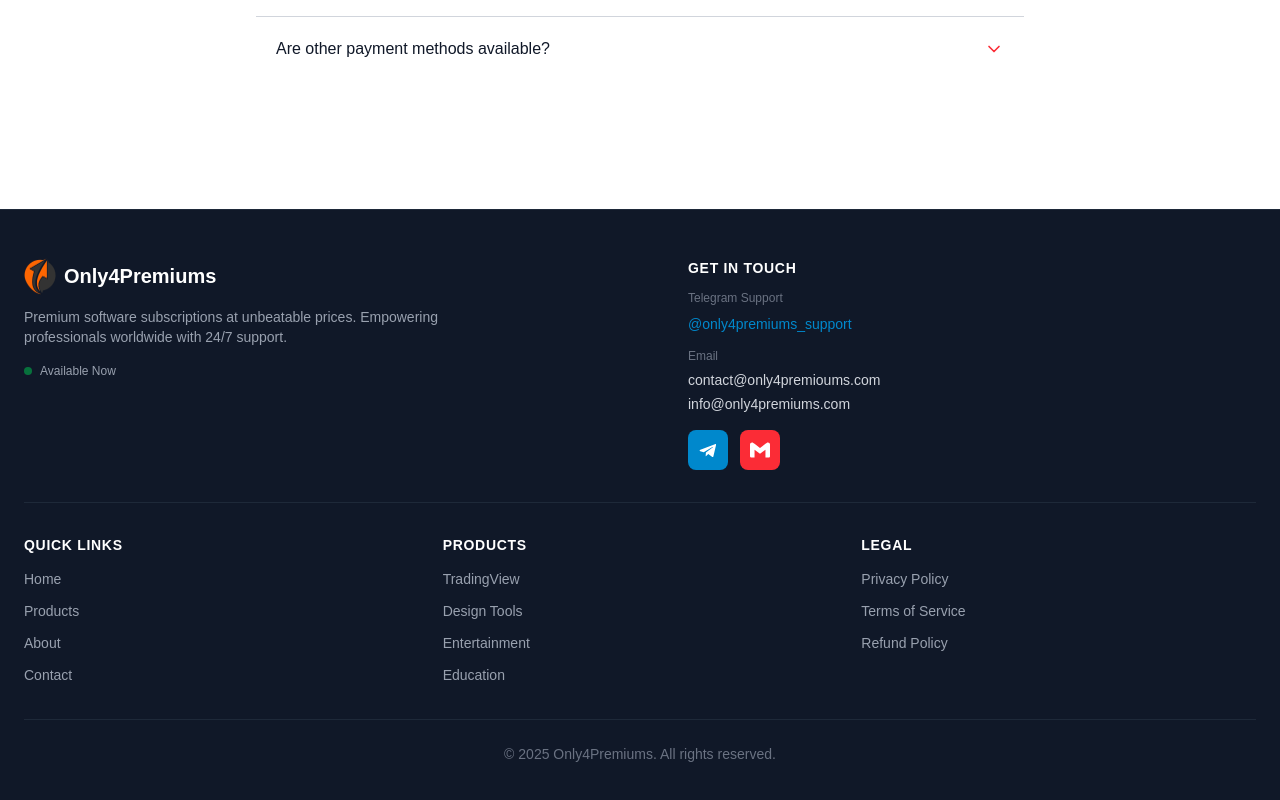
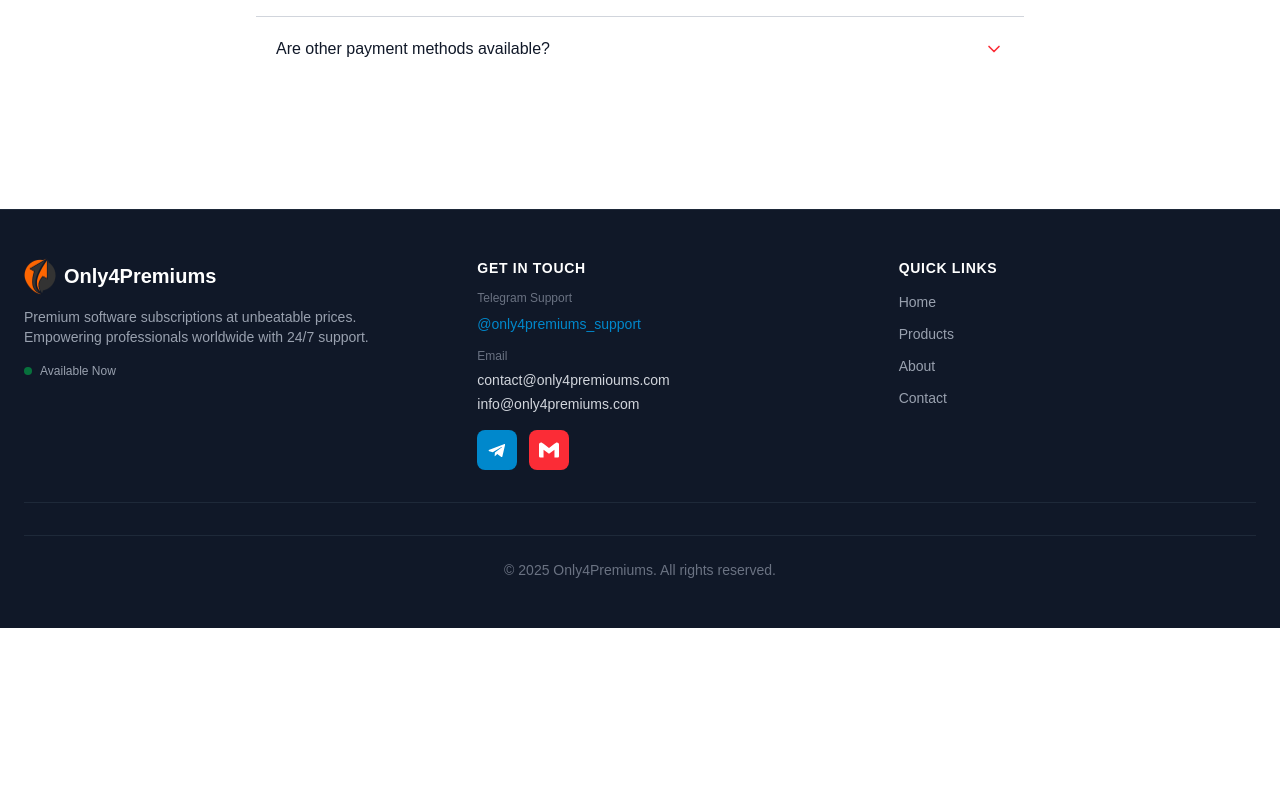
Before and after one commit to deven065/only4premiums, a Next.js app: page / in a window 1280 px wide. Shown: the part 6835-7635 px from the top of the page. After the commit the page ends 7463 px from the top, so only its background shows below. Built offline with nearby package versions, Linux system fonts and the light colour scheme.

Commit message:
Refactor checkout page: streamline payment confirmation UI and remove redundant sections; enhance footer layout for better navigation

```diff
--- a/app/checkout/page.tsx
+++ b/app/checkout/page.tsx
@@ -712,34 +712,11 @@
           ) : (
             <div className="p-6 lg:p-12 text-center">
               <div className="max-w-2xl mx-auto space-y-6">
-                <div className="w-20 h-20 bg-green-100 rounded-full flex items-center justify-center mx-auto">
-                  <svg className="w-10 h-10 text-green-600" fill="none" viewBox="0 0 24 24" stroke="currentColor">
-                    <path strokeLinecap="round" strokeLinejoin="round" strokeWidth={2} d="M5 13l4 4L19 7" />
-                  </svg>
-                </div>
-
-                <div className="space-y-2">
-                  <h2 className="text-3xl font-bold text-gray-900">Payment Complete!</h2>
-                  <p className="text-gray-600">
-                    Upload your payment screenshot so we can verify and then we will open WhatsApp with all details.
-                  </p>
-                  <div className="text-sm text-green-700 bg-green-50 border border-green-200 rounded-lg px-4 py-3 inline-flex items-center gap-2">
-                    <svg className="w-4 h-4" viewBox="0 0 24 24" fill="currentColor">
-                      <path d="M12 22C6.477 22 2 17.523 2 12S6.477 2 12 2s10 4.477 10 10-4.477 10-10 10Zm0-3a1 1 0 1 0 0-2 1 1 0 0 0 0 2Zm-1-4v-7h2v7h-2Z" />
-                    </svg>
-                    We already emailed your details. A second email will include your proof before WhatsApp opens.
-                  </div>
-                </div>
-
                 <div className="bg-white border border-gray-200 rounded-xl p-4 sm:p-6 text-left space-y-4">
                   <div className="flex items-center justify-between">
                     <div>
                       <h3 className="text-lg font-bold text-gray-900">Upload payment screenshot</h3>
-                      <p className="text-sm text-gray-600">Attach the payment confirmation so we can verify instantly.</p>
                     </div>
-                    {proofEmailSent && (
-                      <span className="text-xs font-semibold text-green-700 bg-green-100 border border-green-200 rounded-full px-3 py-1">Proof emailed</span>
-                    )}
                   </div>
 
                   <div className="space-y-3">
@@ -764,19 +741,7 @@
                       </div>
                     )}
                     {proofError && <p className="text-sm text-red-600">{proofError}</p>}
-                    <div className="text-xs text-gray-600">
-                      We will send the payment proof to your email and then redirect you to WhatsApp with your order ID and payment details.
-                    </div>
                   </div>
-                </div>
-
-                <div className="bg-blue-50 border border-blue-200 rounded-lg p-4 text-left">
-                  <h3 className="font-bold text-gray-900 mb-2">Order summary</h3>
-                  <p className="text-sm text-gray-700"><strong>Product:</strong> {productName}</p>
-                  {plan && <p className="text-sm text-gray-700"><strong>Plan:</strong> {plan}</p>}
-                  {validity && <p className="text-sm text-gray-700"><strong>Validity:</strong> {validity}</p>}
-                  <p className="text-sm text-gray-700"><strong>Payment Method:</strong> {getPaymentMethodLabel()}</p>
-                  {orderId && <p className="text-sm text-gray-700"><strong>Order ID:</strong> #{orderId}</p>}
                 </div>
 
                 <button
@@ -787,7 +752,7 @@
                   <svg className="w-6 h-6" viewBox="0 0 24 24" fill="white">
                     <path d="M17.472 14.382c-.297-.149-1.758-.867-2.03-.967-.273-.099-.471-.148-.67.15-.197.297-.767.966-.94 1.164-.173.199-.347.223-.644.075-.297-.15-1.255-.463-2.39-1.475-.883-.788-1.48-1.761-1.653-2.059-.173-.297-.018-.458.13-.606.134-.133.298-.347.446-.52.149-.174.198-.298.298-.497.099-.198.05-.371-.025-.52-.075-.149-.669-1.612-.916-2.207-.242-.579-.487-.5-.669-.51-.173-.008-.371-.01-.57-.01-.198 0-.52.074-.792.372-.272.297-1.04 1.016-1.04 2.479 0 1.462 1.065 2.875 1.213 3.074.149.198 2.096 3.2 5.077 4.487.709.306 1.262.489 1.694.625.712.227 1.36.195 1.871.118.571-.085 1.758-.719 2.006-1.413.248-.694.248-1.289.173-1.413-.074-.124-.272-.198-.57-.347m-5.421 7.403h-.004a9.87 9.87 0 01-5.031-1.378l-.361-.214-3.741.982.998-3.648-.235-.374a9.86 9.86 0 01-1.51-5.26c.001-5.45 4.436-9.884 9.888-9.884 2.64 0 5.122 1.03 6.988 2.898a9.825 9.825 0 012.893 6.994c-.003 5.45-4.437 9.884-9.885 9.884m8.413-18.297A11.815 11.815 0 0012.05 0C5.495 0 .16 5.335.157 11.892c0 2.096.547 4.142 1.588 5.945L.057 24l6.305-1.654a11.882 11.882 0 005.683 1.448h.005c6.554 0 11.890-5.335 11.893-11.893a11.821 11.821 0 00-3.48-8.413Z"/>
                   </svg>
-                  <span>{isSendingProof ? 'Sending proof & opening WhatsApp...' : 'Send proof & continue to WhatsApp'}</span>
+                  <span>Continue</span>
                 </button>
 
                 <button
--- a/components/Footer.tsx
+++ b/components/Footer.tsx
@@ -5,10 +5,10 @@
   return (
     <footer id="contact" className="bg-gray-900 text-gray-300 border-t border-gray-800">
       <div className="container mx-auto px-4 sm:px-6 py-8 sm:py-12">
-        {/* Top Section - Brand & Contact */}
-        <div className="grid grid-cols-1 md:grid-cols-2 gap-8 mb-8 pb-8 border-b border-gray-800">
+        {/* Top Section - Brand, Contact & Quick Links */}
+        <div className="grid grid-cols-1 sm:grid-cols-2 lg:grid-cols-3 gap-8 mb-8 pb-8 border-b border-gray-800">
           {/* Brand Section */}
-          <div>
+          <div className="sm:col-span-2 lg:col-span-1">
             <div className="flex items-center space-x-2 mb-3">
               <Image
                 src="/only4premiums.png"
@@ -77,39 +77,15 @@
               </a>
             </div>
           </div>
-        </div>
 
-        {/* Bottom Section - Links */}
-        <div className="grid grid-cols-2 sm:grid-cols-3 gap-6 mb-8">
           {/* Quick Links */}
-          <div>
+          <div className="md:pl-8">
             <h4 className="text-sm font-bold text-white mb-3 uppercase tracking-wider">Quick Links</h4>
             <ul className="space-y-2">
               <li><Link href="/" className="text-gray-400 hover:text-white transition-colors text-sm">Home</Link></li>
               <li><Link href="/products" className="text-gray-400 hover:text-white transition-colors text-sm">Products</Link></li>
               <li><Link href="/about" className="text-gray-400 hover:text-white transition-colors text-sm">About</Link></li>
               <li><Link href="/contact" className="text-gray-400 hover:text-white transition-colors text-sm">Contact</Link></li>
-            </ul>
-          </div>
-
-          {/* Products */}
-          <div>
-            <h4 className="text-sm font-bold text-white mb-3 uppercase tracking-wider">Products</h4>
-            <ul className="space-y-2">
-              <li><Link href="/" className="text-gray-400 hover:text-white transition-colors text-sm">TradingView</Link></li>
-              <li><Link href="/products" className="text-gray-400 hover:text-white transition-colors text-sm">Design Tools</Link></li>
-              <li><Link href="/products" className="text-gray-400 hover:text-white transition-colors text-sm">Entertainment</Link></li>
-              <li><Link href="/products" className="text-gray-400 hover:text-white transition-colors text-sm">Education</Link></li>
-            </ul>
-          </div>
-
-          {/* Legal */}
-          <div>
-            <h4 className="text-sm font-bold text-white mb-3 uppercase tracking-wider">Legal</h4>
-            <ul className="space-y-2">
-              <li><a href="#" className="text-gray-400 hover:text-white transition-colors text-sm">Privacy Policy</a></li>
-              <li><a href="#" className="text-gray-400 hover:text-white transition-colors text-sm">Terms of Service</a></li>
-              <li><a href="#" className="text-gray-400 hover:text-white transition-colors text-sm">Refund Policy</a></li>
             </ul>
           </div>
         </div>
```
